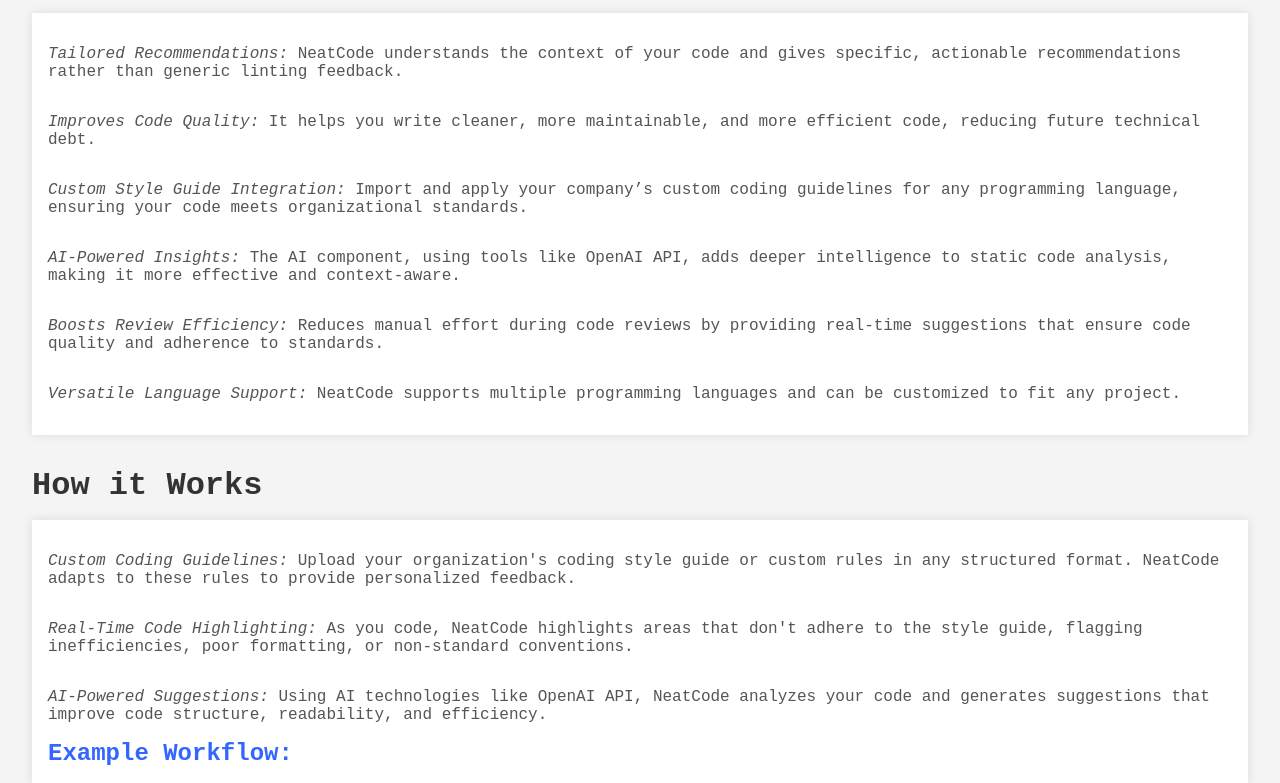
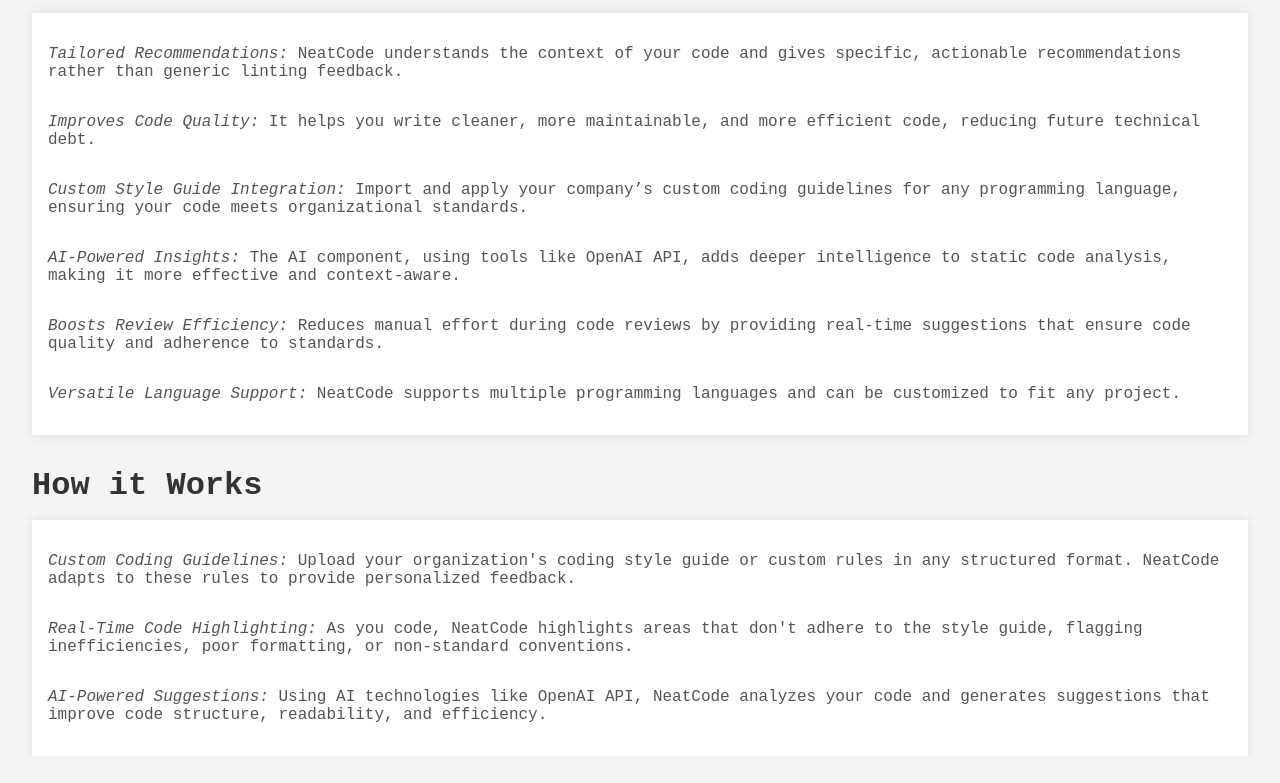
Before and after one commit to rohankolli/NeatCode, a plain HTML site: page index.html in a window 1280 px wide. Shown: the part 1357-2140 px from the top of the page. After the commit the page ends 2113 px from the top, so only its background shows below. Drawn offline with Linux system fonts and the light colour scheme.

Commit message:
Update index.html

```diff
--- a/index.html
+++ b/index.html
@@ -82,7 +82,6 @@
                     <p><em>Custom Coding Guidelines:</em> Upload your organization's coding style guide or custom rules in any structured format. NeatCode adapts to these rules to provide personalized feedback.</p>
                     <p><em>Real-Time Code Highlighting:</em> As you code, NeatCode highlights areas that don't adhere to the style guide, flagging inefficiencies, poor formatting, or non-standard conventions.</p>
                     <p><em>AI-Powered Suggestions:</em> Using AI technologies like OpenAI API, NeatCode analyzes your code and generates suggestions that improve code structure, readability, and efficiency.</p>
-                    <h3>Example Workflow:</h3>
                 </div>
             </section>
 <!--             <section class="installation">
```
